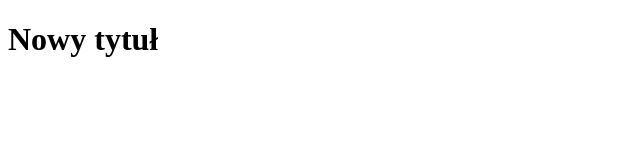
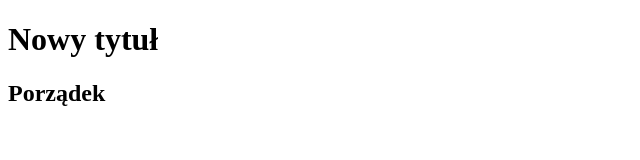
Before and after one commit to kacperta0/background-generator, a plain HTML site: page index.html in a window 1280 px wide. Shown: the whole page, without its empty margins (0-640 px from the left). Drawn offline with Linux system fonts and the light colour scheme.

Commit message:
Teraz jest juz nowy

```diff
--- a/index.html
+++ b/index.html
@@ -2,4 +2,5 @@
 
 <html>
     <h1>Nowy tytuł</h1>
+    <h2>Porządek</h2>
 </html>
```
